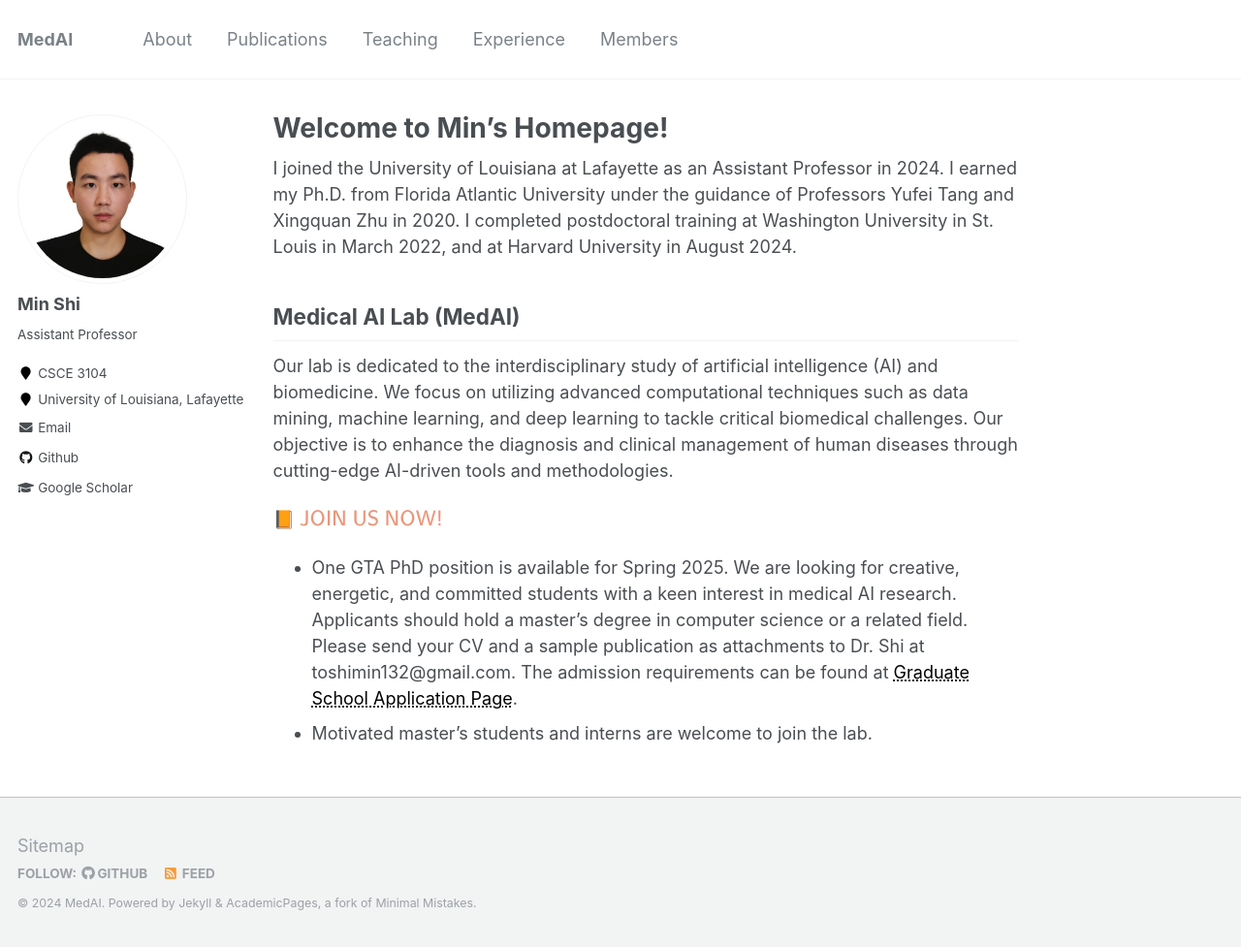
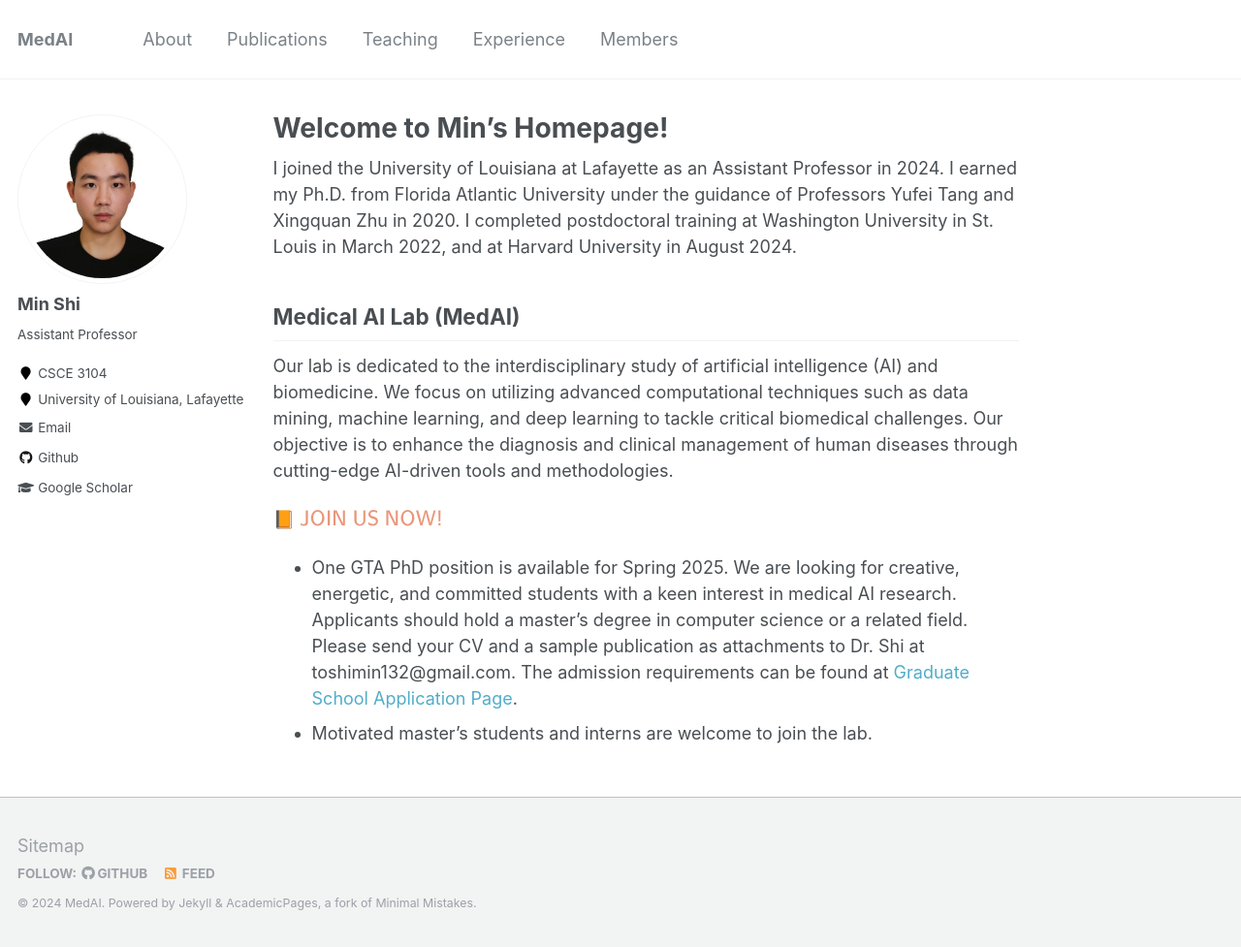
Before and after one commit to shiminxst/shiminxst.github.io, a Jekyll site: the page built from _pages/about.md, in a window 1280 px wide and 977 px high. Shown: the whole window at 97% size. Built offline with Jekyll 4.4.1, drawn with Linux system fonts in a browser that asks for light colours; formulas are drawn with MathJax 3.

Commit message:
Update about.md

```diff
--- a/_pages/about.md
+++ b/_pages/about.md
@@ -17,7 +17,7 @@
 
 
 &#x1F4D9; $\color{DarkSalmon}{\textsf{JOIN US NOW!}}$
-- One GTA PhD position is available for Spring 2025. We are looking for creative, energetic, and committed students with a keen interest in medical AI research. Applicants should hold a master's degree in computer science or a related field. Please send your CV and a sample publication as attachments to Dr. Shi at toshimin132@gmail.com. The admission requirements can be found at <a href="https://louisiana.edu/graduateschool/admissions/admissions-requirements" style="color: black; text-decoration: underline;text-decoration-style: dotted;">Graduate School Application Page</a>.
+- One GTA PhD position is available for Spring 2025. We are looking for creative, energetic, and committed students with a keen interest in medical AI research. Applicants should hold a master's degree in computer science or a related field. Please send your CV and a sample publication as attachments to Dr. Shi at toshimin132@gmail.com. The admission requirements can be found at <a href="https://louisiana.edu/graduateschool/admissions/admissions-requirements" style="text-decoration: none;">Graduate School Application Page</a>.
 - Motivated master's students and interns are welcome to join the lab.
 
 
```
